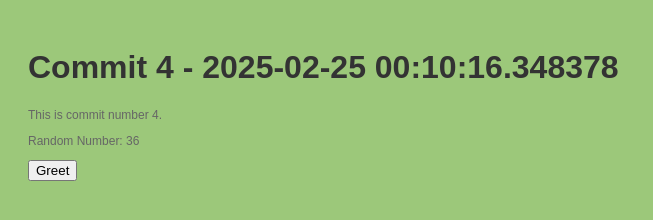
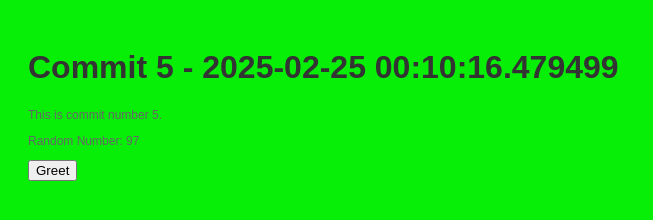
Before and after one commit to polishflits/autogen-repo-20250225001009, a plain HTML site: page index.html in a window 1280 px wide. Shown: the whole page, without its empty margins (0-653 px from the left). Drawn offline with Linux system fonts and the light colour scheme.

Commit message:
📝 Auto commit 5 with HTML, CSS, and JS

```diff
--- a/index.html
+++ b/index.html
@@ -2,13 +2,13 @@
     <!DOCTYPE html>
     <html>
     <head>
-        <title>Commit 4 - 2025-02-25 00:10:16.348378</title>
+        <title>Commit 5 - 2025-02-25 00:10:16.479499</title>
         <link rel="stylesheet" href="style.css">
     </head>
     <body>
-        <h1>Commit 4 - 2025-02-25 00:10:16.348378</h1>
-        <p>This is commit number 4.</p>
-        <p>Random Number: 36</p>
+        <h1>Commit 5 - 2025-02-25 00:10:16.479499</h1>
+        <p>This is commit number 5.</p>
+        <p>Random Number: 97</p>
         <button onclick="greet()">Greet</button>
         <script src="script.js"></script>
     </body>
--- a/script.js
+++ b/script.js
@@ -2,4 +2,4 @@
     function greet() {
         alert('Hello from commit ' + commitNumber + '!');
     }
-    var commitNumber = 4;
+    var commitNumber = 5;
--- a/style.css
+++ b/style.css
@@ -1,7 +1,7 @@
 
     body {
         font-family: Arial, sans-serif;
-        background-color: #9cc87a;
+        background-color: #08ef07;
         padding: 20px;
     }
     h1 {
```
